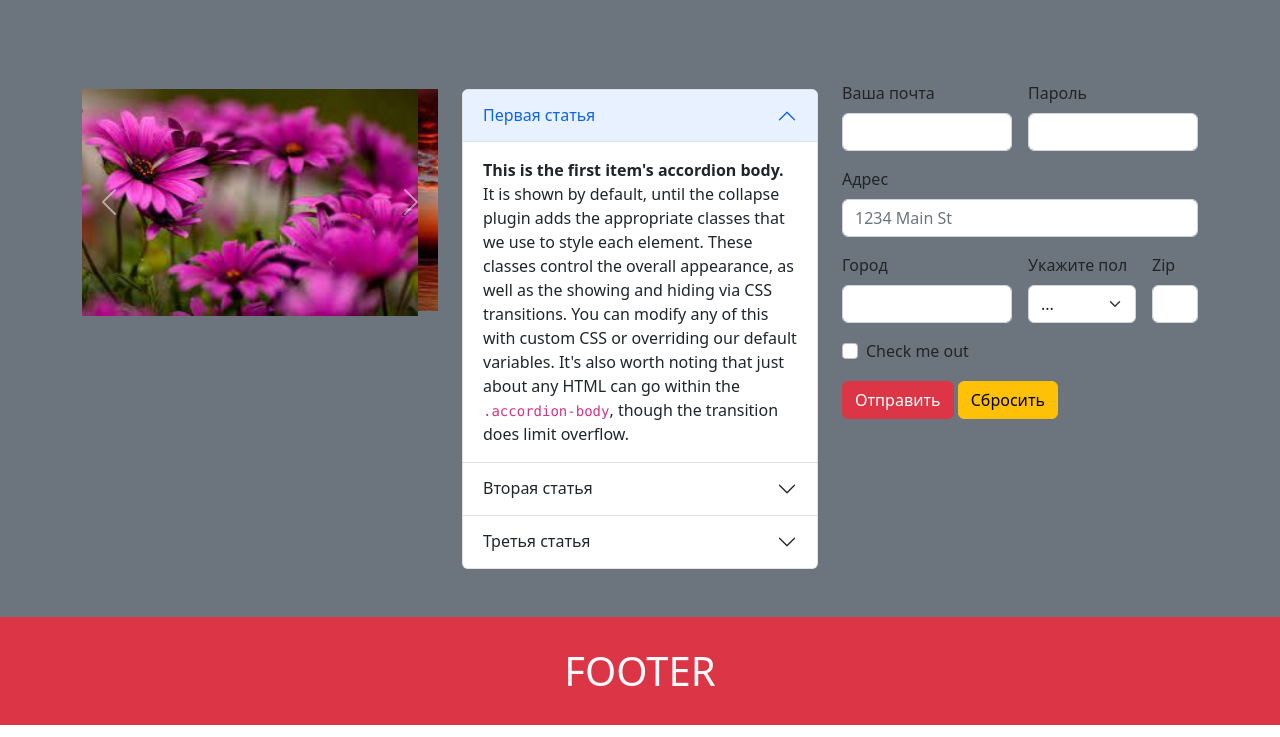
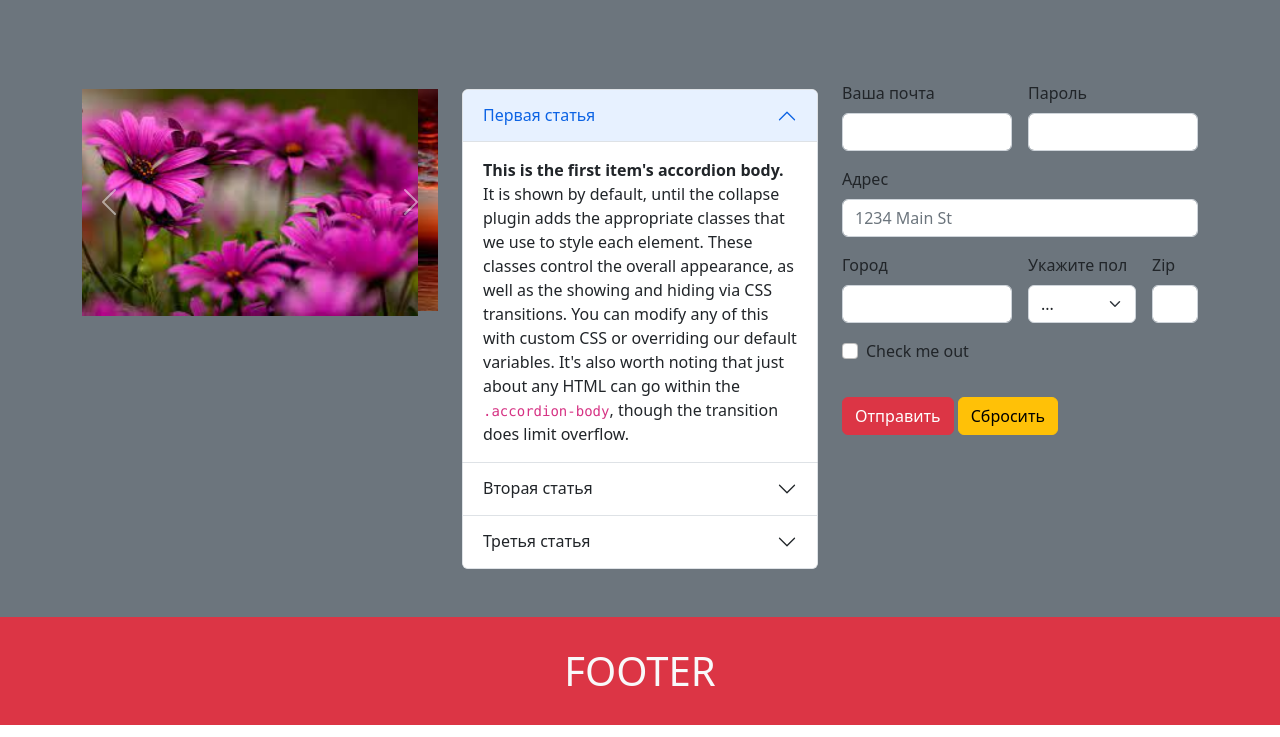
Before and after one commit to VladislavFuklev/Bootstrap, a plain HTML site: page index.html in a window 1280 px wide. Shown: the part 63-800 px from the top of the page. Drawn offline with nearby package versions, Linux system fonts and the light colour scheme.

Commit message:
добавил отступ кнопке

```diff
--- a/index.html
+++ b/index.html
@@ -191,8 +191,8 @@
                             </div>
                         </div>
                         <div class="col-12">
-                            <button type="button" class="btn btn-danger">Отправить</button>
-                            <button type="button" class="btn btn-warning">Сбросить</button>
+                            <button type="button" class="btn mt-3 btn-danger">Отправить</button>
+                            <button type="button" class="btn mt-3 btn-warning">Сбросить</button>
                         </div>
                     </form>
                 </div>
```
